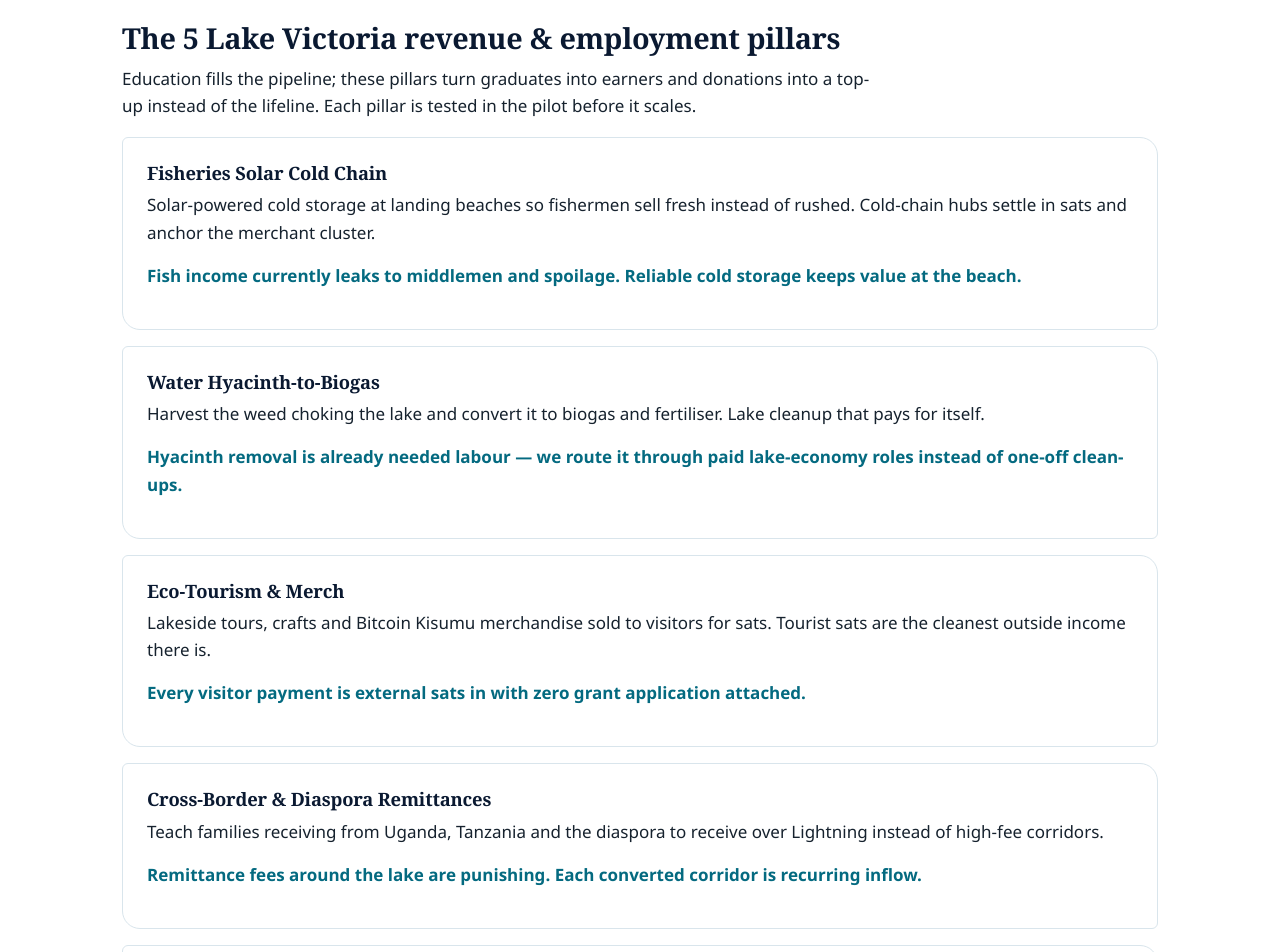
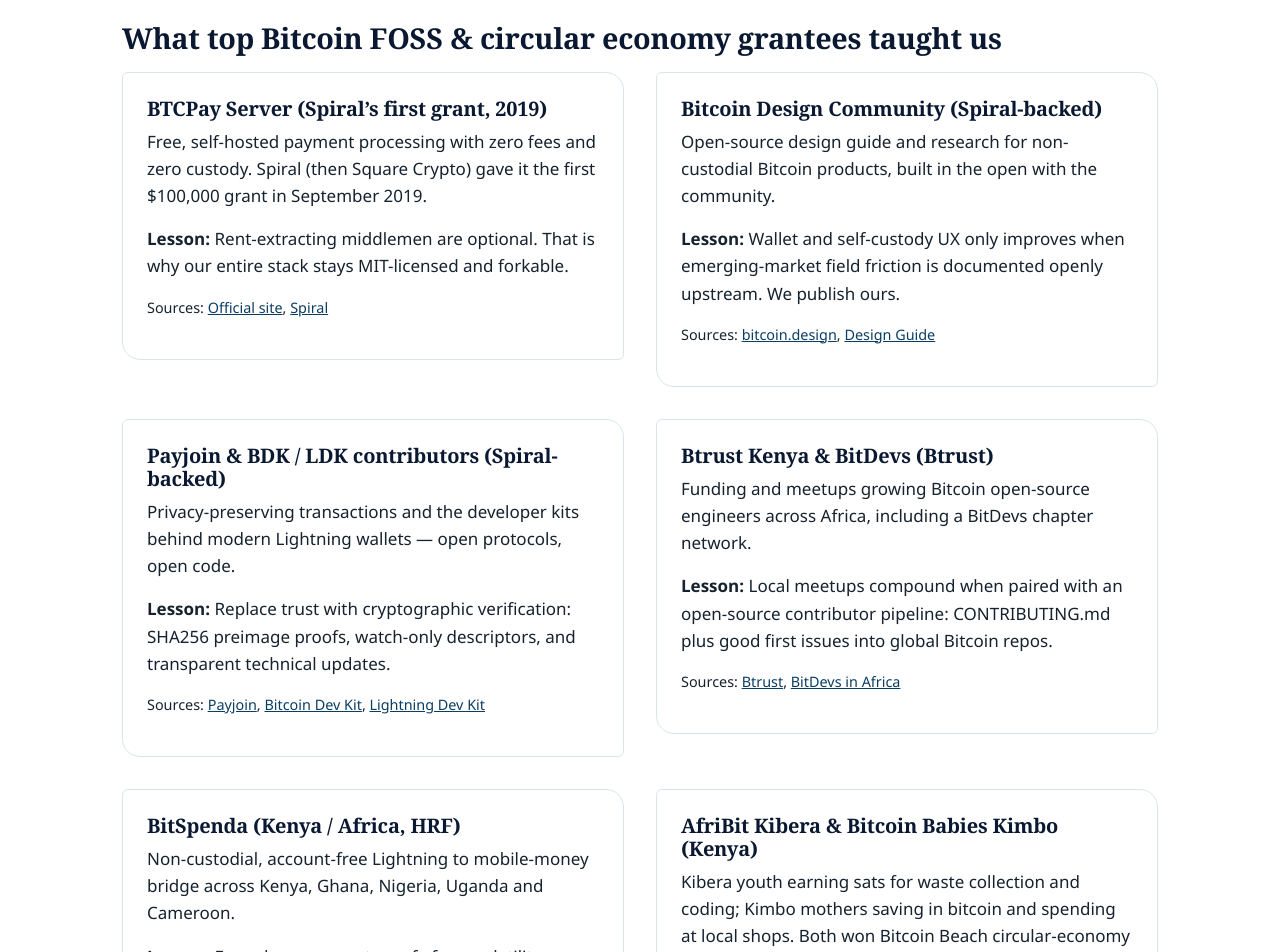
Before and after one commit to altradits/bitcoin-kisumu, a Next.js app: page /guide in a window 1280 px wide. Shown: the part 1480-2432 px from the top of the page. Built offline with nearby package versions, Linux system fonts and the light colour scheme.

Commit message:
content: grantee lessons and MFB curriculum credit
Verified top-grantee lessons (all links HTTP 200) plus mfb-curriculum credit and BitDevs Kisumu on-ramp.

```diff
--- a/app/guide/page.js
+++ b/app/guide/page.js
@@ -31,6 +31,64 @@ const LESSONS = [
     links: [
       ['Bitcoin Magazine', 'https://bitcoinmagazine.com/culture/inside-guatemalas-bitcoin-lake'],
       ['Visit guide', 'https://kayakguatemala.com/faqs/bitcoin-lake-atitlan-lago-de-bitcoin/']
+    ]
+  }
+];
+
+const GRANTEES = [
+  {
+    name: 'BTCPay Server (Spiral’s first grant, 2019)',
+    did: 'Free, self-hosted payment processing with zero fees and zero custody. Spiral (then Square Crypto) gave it the first $100,000 grant in September 2019.',
+    learn: 'Rent-extracting middlemen are optional. That is why our entire stack stays MIT-licensed and forkable.',
+    links: [
+      ['Official site', 'https://btcpayserver.org'],
+      ['Spiral', 'https://spiral.xyz']
+    ]
+  },
+  {
+    name: 'Bitcoin Design Community (Spiral-backed)',
+    did: 'Open-source design guide and research for non-custodial Bitcoin products, built in the open with the community.',
+    learn: 'Wallet and self-custody UX only improves when emerging-market field friction is documented openly upstream. We publish ours.',
+    links: [
+      ['bitcoin.design', 'https://bitcoin.design'],
+      ['Design Guide', 'https://bitcoin.design/guide']
+    ]
+  },
+  {
+    name: 'Payjoin & BDK / LDK contributors (Spiral-backed)',
+    did: 'Privacy-preserving transactions and the developer kits behind modern Lightning wallets — open protocols, open code.',
+    learn: 'Replace trust with cryptographic verification: SHA256 preimage proofs, watch-only descriptors, and transparent technical updates.',
+    links: [
+      ['Payjoin', 'https://payjoin.org'],
+      ['Bitcoin Dev Kit', 'https://bitcoindevkit.org'],
+      ['Lightning Dev Kit', 'https://lightningdevkit.org']
+    ]
+  },
+  {
+    name: 'Btrust Kenya & BitDevs (Btrust)',
+    did: 'Funding and meetups growing Bitcoin open-source engineers across Africa, including a BitDevs chapter network.',
+    learn: 'Local meetups compound when paired with an open-source contributor pipeline: CONTRIBUTING.md plus good first issues into global Bitcoin repos.',
+    links: [
+      ['Btrust', 'https://www.btrust.tech/'],
+      ['BitDevs in Africa', 'https://www.btrust.tech/bitdevs']
+    ]
+  },
+  {
+    name: 'BitSpenda (Kenya / Africa, HRF)',
+    did: 'Non-custodial, account-free Lightning to mobile-money bridge across Kenya, Ghana, Nigeria, Uganda and Cameroon.',
+    learn: 'Everyday earners stay safe from volatility without custodial traps when the bridge never holds their money.',
+    links: [
+      ['Official site', 'https://www.bitspenda.app/'],
+      ['HRF grant announcement', 'https://hrf.org/latest/hrf-grants-500m-satoshis-to-16-freedom-tech-projects-worldwide/']
+    ]
+  },
+  {
+    name: 'AfriBit Kibera & Bitcoin Babies Kimbo (Kenya)',
+    did: 'Kibera youth earning sats for waste collection and coding; Kimbo mothers saving in bitcoin and spending at local shops. Both won Bitcoin Beach circular-economy grants.',
+    learn: 'Tangible daily livelihood loops beat abstract theory. Start with one dense cluster and real payments.',
+    links: [
+      ['Bitcoin Beach grants', 'https://www.bitcoinbeach.com/news/grants-winners'],
+      ['Bitcoin Babies', 'https://bitcoinbabies.com/en']
     ]
   }
 ];
@@ -161,6 +219,26 @@ export default function Guide() {
 
       <section className="section">
         <div className="wrap">
+          <h2>What top Bitcoin FOSS &amp; circular economy grantees taught us</h2>
+          <div className="split" style={{ marginTop: 18 }}>
+            {GRANTEES.map((l) => (
+              <article key={l.name} className="card">
+                <h3>{l.name}</h3>
+                <p>{l.did}</p>
+                <p><strong>Lesson:</strong> {l.learn}</p>
+                <p style={{ fontSize: '0.9rem' }}>
+                  Sources: {l.links.map(([t, h], i) => (
+                    <span key={h}>{i > 0 && ', '}<a href={h} target="_blank" rel="noopener noreferrer">{t}</a></span>
+                  ))}
+                </p>
+              </article>
+            ))}
+          </div>
+        </div>
+      </section>
+
+      <section className="section section-wash">
+        <div className="wrap">
           <h2>The 5 Lake Victoria revenue &amp; employment pillars</h2>
           <p style={{ maxWidth: '48rem' }}>Education fills the pipeline; these pillars turn graduates into earners and donations into a top-up instead of the lifeline. Each pillar is tested in the pilot before it scales.</p>
           <div style={{ display: 'grid', gap: 16, marginTop: 18 }}>
--- a/app/programs/page.js
+++ b/app/programs/page.js
@@ -51,7 +51,7 @@ export default function Programs() {
         </div>
         <div className="card" style={{ marginTop: 28, borderLeft: '6px solid var(--teal)' }}>
           <h2 style={{ fontSize: '1.4rem' }}>From free classes to livelihoods</h2>
-          <p style={{ maxWidth: '44rem' }}>Graduation is the middle, not the end. Our playbook lays out the revenue pillars, payroll standard and treasury policy that carry learners into paid lake-economy work — tracked openly, quarter by quarter.</p>
+          <p style={{ maxWidth: '44rem' }}>Graduation is the middle, not the end. Our playbook lays out the revenue pillars, payroll standard and treasury policy that carry learners into paid lake-economy work — tracked openly, quarter by quarter. Our Diploma cohorts adapt the open-source <a href="https://github.com/MyFirstBitcoin/mfb-curriculum">MyFirstBitcoin/mfb-curriculum</a> (8h+ modular course), and code-curious graduates level up at <a href="/events">BitDevs Kisumu</a> evenings.</p>
           <div className="hero-actions">
             <Link className="btn btn-dark" href="/guide">The playbook</Link>
             <Link className="btn btn-dark" href="/merchants">Merchant directory</Link>
--- a/app/resources/page.js
+++ b/app/resources/page.js
@@ -25,6 +25,7 @@ const GROUPS = [
     title: 'For educators & organisers',
     links: [
       ['My First Bitcoin resources', 'https://myfirstbitcoin.org/resources/'],
+      ['Bitcoin Diploma curriculum source (GitHub)', 'https://github.com/MyFirstBitcoin/mfb-curriculum'],
       ['Our executive summary', '/executive-summary'],
       ['Our programs', '/programs']
     ]
```
